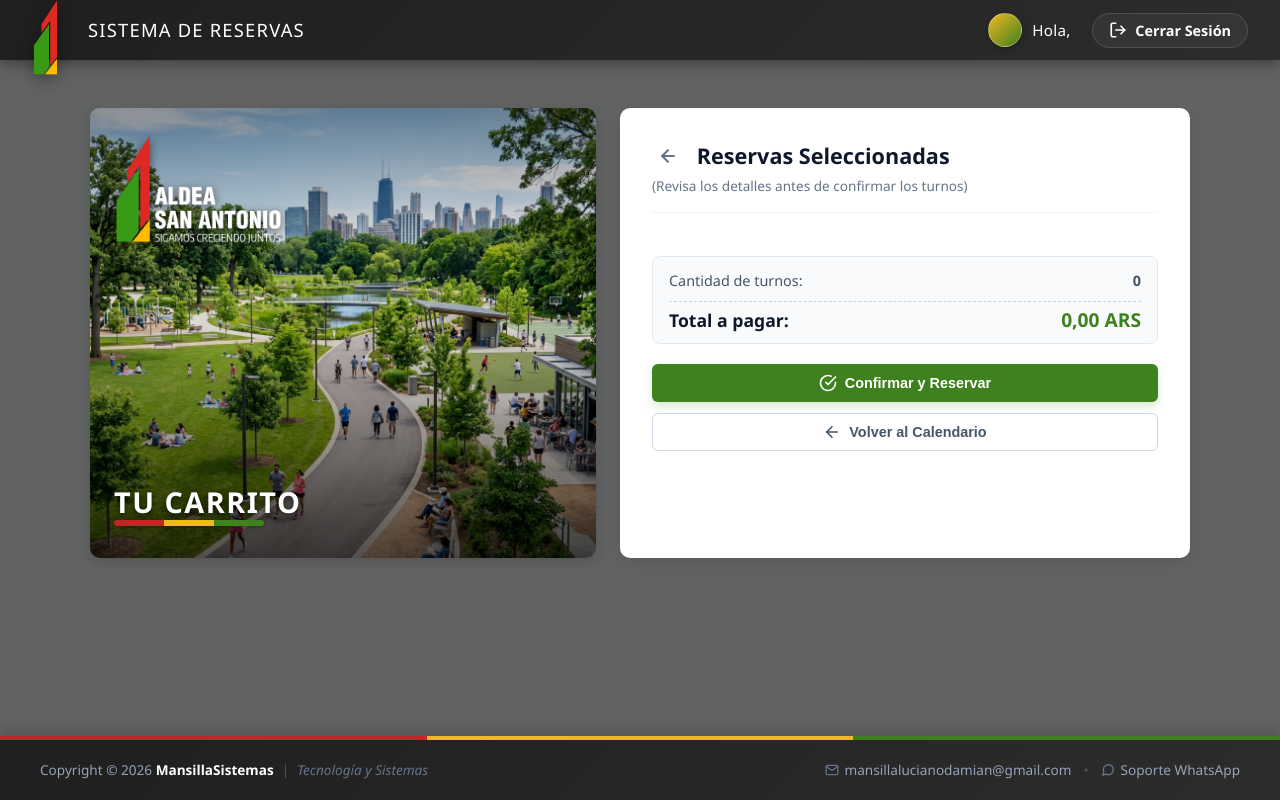
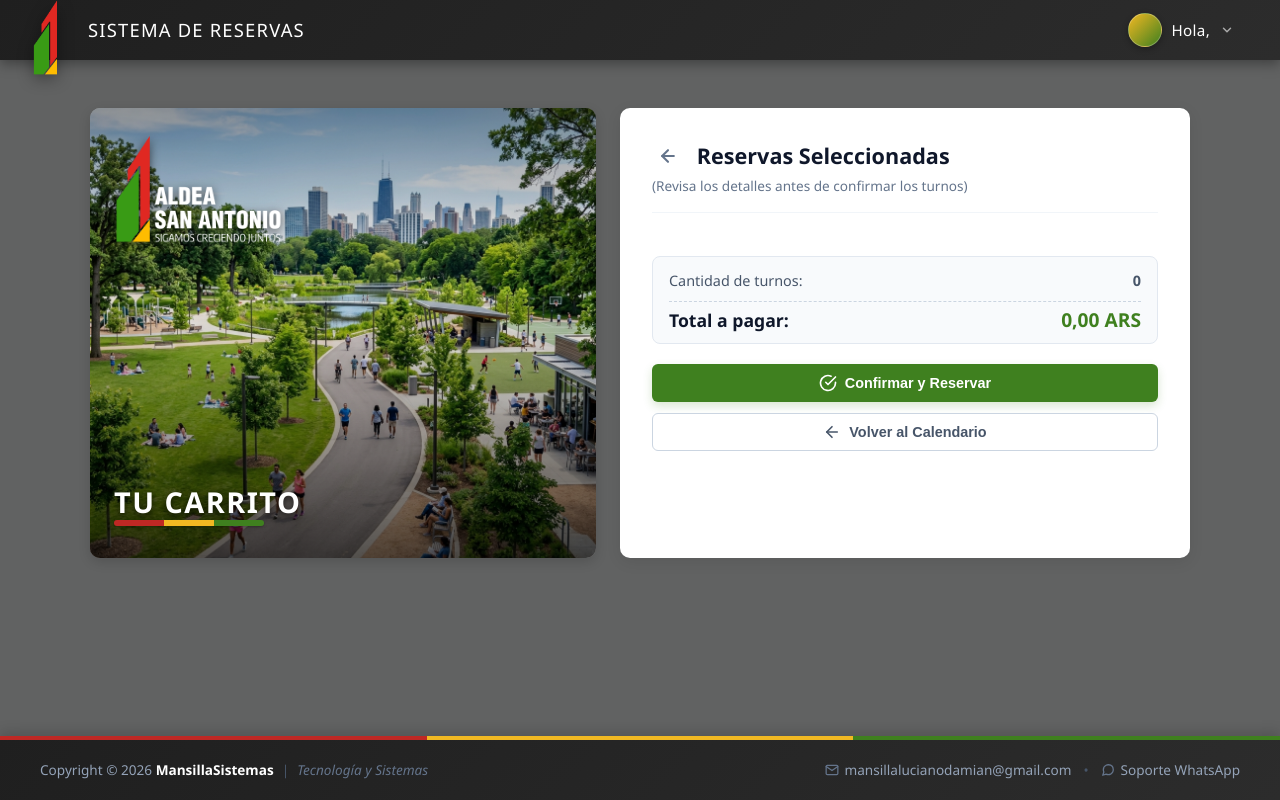
Before and after one commit to mansillalucianodamian/frontend-reservas, an Angular app: page /carrito in a window 1280 px wide. Built offline with nearby package versions, Linux system fonts and the light colour scheme; sample sign-in values are in the browser's storage.

Commit message:
style: transform user menu to a premium dropdown with conditional role panels

```diff
--- a/src/app/app.css
+++ b/src/app/app.css
@@ -63,16 +63,35 @@ body {
     gap: 0.85rem;
 }
 
-/* Saludo de usuario */
-.user-greeting {
+/* Saludo de usuario / Contenedor del menú desplegable */
+.user-menu-container {
+    position: relative;
+    display: inline-block;
+}
+
+/* Botón de gatillo del menú */
+.user-menu-trigger {
     display: flex;
     align-items: center;
     gap: 10px;
-    margin-right: 0.5rem;
+    background: transparent;
+    border: none;
+    cursor: pointer;
     color: #ffffff;
+    padding: 6px 14px;
+    border-radius: 30px;
+    transition: background-color 0.25s ease;
     font-family: 'Segoe UI', system-ui, sans-serif;
     font-size: 0.95rem;
-    user-select: none;
+    outline: none;
+}
+
+.user-menu-trigger:hover {
+    background-color: rgba(255, 255, 255, 0.08);
+}
+
+.user-menu-trigger:focus-visible {
+    box-shadow: 0 0 0 2px #F1B822;
 }
 
 .user-avatar {
@@ -90,11 +109,11 @@ body {
     border: 1.5px solid rgba(255, 255, 255, 0.25);
     box-shadow: 0 2px 6px rgba(0, 0, 0, 0.3);
     text-shadow: 0 1px 2px rgba(0, 0, 0, 0.5);
-    transition: transform 0.25s ease;
+    transition: transform 0.25s cubic-bezier(0.175, 0.885, 0.32, 1.275);
 }
 
-.user-greeting:hover .user-avatar {
-    transform: scale(1.1);
+.user-menu-trigger:hover .user-avatar {
+    transform: scale(1.08);
 }
 
 .user-welcome-text {
@@ -107,64 +126,141 @@ body {
     font-weight: 600;
 }
 
-/* Nuevos botones tipo Pill */
-.nav-btn-pill {
-    display: inline-flex;
+/* Caret/Flecha del dropdown */
+.dropdown-caret {
+    width: 14px;
+    height: 14px;
+    stroke: rgba(255, 255, 255, 0.6);
+    transition: transform 0.25s cubic-bezier(0.175, 0.885, 0.32, 1.275), stroke 0.2s ease;
+}
+
+.user-menu-trigger:hover .dropdown-caret {
+    stroke: #ffffff;
+}
+
+.dropdown-caret.open {
+    transform: rotate(180deg);
+}
+
+/* Panel del menú desplegable */
+.user-dropdown-menu {
+    position: absolute;
+    top: calc(100% + 8px);
+    right: 0;
+    min-width: 220px;
+    background: rgba(31, 31, 31, 0.96);
+    border: 1px solid rgba(255, 255, 255, 0.12);
+    border-radius: 12px;
+    box-shadow: 0 8px 30px rgba(0, 0, 0, 0.5);
+    backdrop-filter: blur(12px);
+    -webkit-backdrop-filter: blur(12px);
+    padding: 8px 0;
+    display: none;
+    flex-direction: column;
+    z-index: 1100;
+    transform-origin: top right;
+    animation: dropdownFadeIn 0.25s cubic-bezier(0.19, 1, 0.22, 1);
+}
+
+.user-dropdown-menu.show {
+    display: flex;
+}
+
+@keyframes dropdownFadeIn {
+    from {
+        opacity: 0;
+        transform: translateY(-8px) scale(0.95);
+    }
+    to {
+        opacity: 1;
+        transform: translateY(0) scale(1);
+    }
+}
+
+/* Encabezado del Dropdown */
+.dropdown-header {
+    padding: 10px 18px 8px 18px;
+    display: flex;
+    flex-direction: column;
+    gap: 2px;
+}
+
+.dropdown-user-name {
+    color: #ffffff;
+    font-weight: 600;
+    font-size: 0.95rem;
+    white-space: nowrap;
+    overflow: hidden;
+    text-overflow: ellipsis;
+    max-width: 184px;
+}
+
+.dropdown-user-role {
+    color: #F1B822; /* Amarillo marca */
+    font-size: 0.75rem;
+    font-weight: 600;
+    text-transform: uppercase;
+    letter-spacing: 0.8px;
+}
+
+/* Línea divisoria */
+.dropdown-divider {
+    height: 1px;
+    background-color: rgba(255, 255, 255, 0.1);
+    margin: 6px 0;
+}
+
+/* Items del Dropdown */
+.dropdown-item {
+    display: flex;
     align-items: center;
-    justify-content: center;
-    gap: 8px;
-    padding: 7px 16px;
-    border-radius: 50px;
+    gap: 12px;
+    padding: 10px 18px;
+    color: #cbd5e1;
+    text-decoration: none;
+    background: transparent;
+    border: none;
+    text-align: left;
+    width: 100%;
     font-family: 'Segoe UI', system-ui, sans-serif;
     font-size: 0.9rem;
-    font-weight: 600;
-    text-decoration: none;
+    font-weight: 500;
     cursor: pointer;
-    transition: all 0.25s cubic-bezier(0.4, 0, 0.2, 1);
+    transition: all 0.2s ease;
     box-sizing: border-box;
     outline: none;
+}
 
-    /* Estilo glassmorphism sutil */
-    background: rgba(255, 255, 255, 0.08);
-    border: 1px solid rgba(255, 255, 255, 0.15);
+.dropdown-item:hover {
+    background-color: rgba(63, 128, 31, 0.15); /* Fondo verde traslúcido */
     color: #ffffff;
 }
 
-/* Iconos dentro de los botones */
-.nav-icon {
-    width: 18px;
-    height: 18px;
-    stroke: currentColor;
-    transition: transform 0.25s cubic-bezier(0.4, 0, 0.2, 1);
-    display: block;
+.dropdown-item:focus-visible {
+    background-color: rgba(255, 255, 255, 0.08);
 }
 
-/* Efecto hover general de reservar (con verde marca #3F801F) */
-.nav-btn-pill:not(.btn-logout):hover {
-    background: rgba(63, 128, 31, 0.18);
-    border-color: #3F801F;
-    color: #F1B822; /* Amarillo marca en hover */
-    transform: translateY(-2px);
-    box-shadow: 0 4px 14px rgba(63, 128, 31, 0.45);
+/* Iconos de items */
+.dropdown-icon {
+    width: 16px;
+    height: 16px;
+    stroke: currentColor;
+    fill: none;
+    transition: transform 0.2s ease;
 }
 
-/* Estilo y hover específico de Cerrar Sesión (con rojo marca #BF2824) */
-.btn-logout {
-    background: rgba(255, 255, 255, 0.05);
-    border: 1px solid rgba(255, 255, 255, 0.12);
+.dropdown-item:hover .dropdown-icon {
+    transform: scale(1.05);
 }
 
-.btn-logout:hover {
-    background: rgba(191, 40, 36, 0.18);
-    border-color: #BF2824;
+/* Hover específico para cerrar sesión */
+.dropdown-item-logout:hover {
+    background-color: rgba(191, 40, 36, 0.18); /* Fondo rojo traslúcido */
     color: #ffffff;
-    transform: translateY(-2px);
-    box-shadow: 0 4px 14px rgba(191, 40, 36, 0.45);
 }
 
-/* Micro-animación en el icono de logout */
-.btn-logout:hover .logout-icon {
-    transform: translateX(3px);
+.dropdown-item-logout:hover .dropdown-icon {
+    transform: translateX(2px);
 }
 
 /* Adaptabilidad para móviles (Responsive) */
@@ -174,19 +270,8 @@ body {
         display: none;
     }
 
-    .user-greeting {
-        margin-right: 0.25rem;
-    }
-
-    .nav-btn-pill {
-        padding: 0;
-        border-radius: 50%;
-        width: 38px;
-        height: 38px;
-    }
-
-    .nav-btn-text {
-        display: none;
+    .dropdown-caret {
+        margin-left: -2px;
     }
 
     .navbar-title {
--- a/src/app/app.html
+++ b/src/app/app.html
@@ -5,43 +5,60 @@
     </div>
 
     <nav class="navbar-links" *ngIf="isLoggedIn$ | async">
-        <!-- Saludo al usuario (Avatar circular + Nombre) -->
-        <div class="user-greeting" [title]="userFirstName">
+        <!-- Contenedor del menú desplegable del usuario -->
+        <div class="user-menu-container">
+            <button class="user-menu-trigger" (click)="toggleDropdown($event)" aria-haspopup="true" [attr.aria-expanded]="isDropdownOpen" title="Menú de usuario">
                 <div class="user-avatar">{{ userInitials }}</div>
                 <span class="user-welcome-text">Hola, <strong class="user-name">{{ userFirstName }}</strong></span>
+                <!-- Flecha indicadora de dropdown -->
+                <svg class="dropdown-caret" [class.open]="isDropdownOpen" xmlns="http://www.w3.org/2000/svg" viewBox="0 0 24 24" fill="none" stroke="currentColor" stroke-width="2.5" stroke-linecap="round" stroke-linejoin="round">
+                    <polyline points="6 9 12 15 18 9"></polyline>
+                </svg>
+            </button>
+
+            <!-- Menú desplegable -->
+            <div class="user-dropdown-menu" [class.show]="isDropdownOpen">
+                <div class="dropdown-header">
+                    <span class="dropdown-user-name">{{ userFullName }}</span>
+                    <span class="dropdown-user-role">{{ getRoleLabel(userRole) }}</span>
                 </div>
+                <div class="dropdown-divider"></div>
 
-        <!-- Botón de Acceso a Administración (para super_admin) -->
-        <a *ngIf="userRole === 'super_admin'" routerLink="/admin" class="nav-btn-pill" title="Volver al Panel Administrador">
-            <svg class="nav-icon" xmlns="http://www.w3.org/2000/svg" viewBox="0 0 24 24" fill="none" stroke="currentColor" stroke-width="2.2" stroke-linecap="round" stroke-linejoin="round">
+                <!-- Opción Panel Administrador (para super_admin) -->
+                <a *ngIf="userRole === 'super_admin'" routerLink="/admin" (click)="isDropdownOpen = false" class="dropdown-item">
+                    <svg class="dropdown-icon" xmlns="http://www.w3.org/2000/svg" viewBox="0 0 24 24" fill="none" stroke="currentColor" stroke-width="2" stroke-linecap="round" stroke-linejoin="round">
                         <rect x="3" y="3" width="7" height="9"></rect>
                         <rect x="14" y="3" width="7" height="5"></rect>
                         <rect x="14" y="12" width="7" height="9"></rect>
                         <rect x="3" y="16" width="7" height="5"></rect>
                     </svg>
-            <span class="nav-btn-text">Panel Admin</span>
+                    <span>Panel Administrador</span>
                 </a>
 
-        <!-- Botón de Acceso a Recepción (para recepcionista) -->
-        <a *ngIf="userRole === 'recepcionista'" routerLink="/recepcionista" class="nav-btn-pill" title="Volver al Panel Recepcionista">
-            <svg class="nav-icon" xmlns="http://www.w3.org/2000/svg" viewBox="0 0 24 24" fill="none" stroke="currentColor" stroke-width="2.2" stroke-linecap="round" stroke-linejoin="round">
-                <rect x="3" y="3" width="7" height="9"></rect>
-                <rect x="14" y="3" width="7" height="5"></rect>
-                <rect x="14" y="12" width="7" height="9"></rect>
-                <rect x="3" y="16" width="7" height="5"></rect>
+                <!-- Opción Panel Recepción (para super_admin y recepcionista) -->
+                <a *ngIf="userRole === 'super_admin' || userRole === 'recepcionista'" routerLink="/recepcionista" (click)="isDropdownOpen = false" class="dropdown-item">
+                    <svg class="dropdown-icon" xmlns="http://www.w3.org/2000/svg" viewBox="0 0 24 24" fill="none" stroke="currentColor" stroke-width="2" stroke-linecap="round" stroke-linejoin="round">
+                        <path d="M14 2H6a2 2 0 0 0-2 2v16a2 2 0 0 0 2 2h12a2 2 0 0 0 2-2V8z"></path>
+                        <polyline points="14 2 14 8 20 8"></polyline>
+                        <line x1="16" y1="13" x2="8" y2="13"></line>
+                        <line x1="16" y1="17" x2="8" y2="17"></line>
                     </svg>
-            <span class="nav-btn-text">Panel Recepción</span>
+                    <span>Panel Recepcionista</span>
                 </a>
 
-        <!-- Cerrar Sesión (Pill button con ícono SVG de logout) -->
-        <button (click)="cerrarSesion()" class="nav-btn-pill btn-logout" title="Cerrar sesión" aria-label="Cerrar sesión">
-            <svg class="nav-icon logout-icon" xmlns="http://www.w3.org/2000/svg" viewBox="0 0 24 24" fill="none" stroke="currentColor" stroke-width="2.2" stroke-linecap="round" stroke-linejoin="round">
+                <div class="dropdown-divider"></div>
+
+                <!-- Cerrar Sesión -->
+                <button (click)="cerrarSesion(); isDropdownOpen = false" class="dropdown-item dropdown-item-logout">
+                    <svg class="dropdown-icon" xmlns="http://www.w3.org/2000/svg" viewBox="0 0 24 24" fill="none" stroke="currentColor" stroke-width="2" stroke-linecap="round" stroke-linejoin="round">
                         <path d="M9 21H5a2 2 0 0 1-2-2V5a2 2 0 0 1 2-2h4"></path>
                         <polyline points="16 17 21 12 16 7"></polyline>
                         <line x1="21" y1="12" x2="9" y2="12"></line>
                     </svg>
-            <span class="nav-btn-text">Cerrar Sesión</span>
+                    <span>Cerrar Sesión</span>
                 </button>
+            </div>
+        </div>
     </nav>
 </header>
 
--- a/src/app/app.ts
+++ b/src/app/app.ts
@@ -1,4 +1,4 @@
-import { Component } from '@angular/core';
+import { Component, HostListener, ElementRef } from '@angular/core';
 import { Router, RouterLink, RouterOutlet } from '@angular/router';
 import { CommonModule } from '@angular/common';
 import { AuthService } from './services/auth.service';
@@ -13,10 +13,12 @@ import { AuthService } from './services/auth.service';
 export class App {
   isLoggedIn$;
   userFirstName = '';
+  userFullName = '';
   userInitials = '';
   userRole = '';
+  isDropdownOpen = false;
 
-  constructor(private authService: AuthService, private router: Router) {
+  constructor(private authService: AuthService, private router: Router, private elementRef: ElementRef) {
     this.isLoggedIn$ = this.authService.isLoggedIn$;
 
     this.isLoggedIn$.subscribe(status => {
@@ -24,8 +26,9 @@ export class App {
       if (status) {
         const user = this.authService.getUser();
         if (user) {
-          // Extraer primer nombre
+          // Extraer primer nombre y nombre completo
           this.userFirstName = user.nombre ? user.nombre.split(' ')[0] : '';
+          this.userFullName = user.nombre && user.apellido ? `${user.nombre} ${user.apellido}` : user.nombre || '';
 
           // Generar iniciales (ej: "LM")
           const firstN = user.nombre ? user.nombre.charAt(0).toUpperCase() : '';
@@ -37,10 +40,33 @@ export class App {
         }
       } else {
         this.userFirstName = '';
+        this.userFullName = '';
         this.userInitials = '';
         this.userRole = '';
+        this.isDropdownOpen = false;
       }
     });
+  }
+
+  @HostListener('document:click', ['$event'])
+  onClickOutside(event: Event) {
+    if (!this.elementRef.nativeElement.contains(event.target)) {
+      this.isDropdownOpen = false;
+    }
+  }
+
+  toggleDropdown(event: Event) {
+    event.stopPropagation();
+    this.isDropdownOpen = !this.isDropdownOpen;
+  }
+
+  getRoleLabel(role: string): string {
+    switch (role?.toLowerCase()) {
+      case 'super_admin': return 'Administrador';
+      case 'recepcionista': return 'Recepcionista';
+      case 'usuario': return 'Usuario';
+      default: return role;
+    }
   }
 
   cerrarSesion() {
```
Lines whose indentation alone changed are shown as unchanged.
